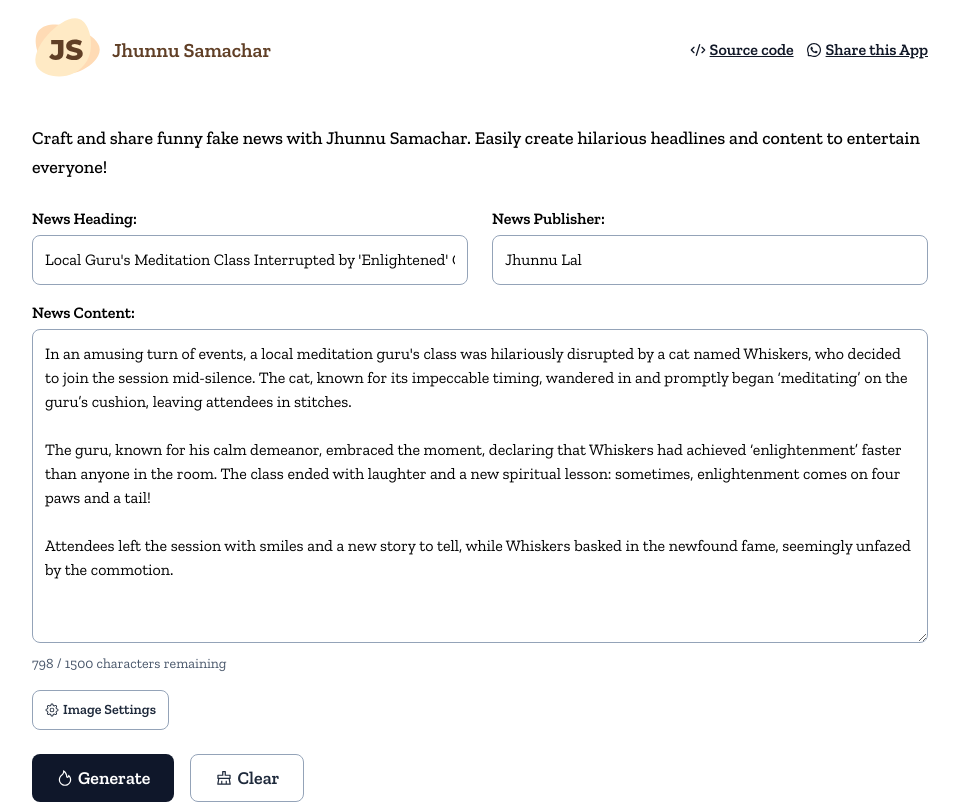
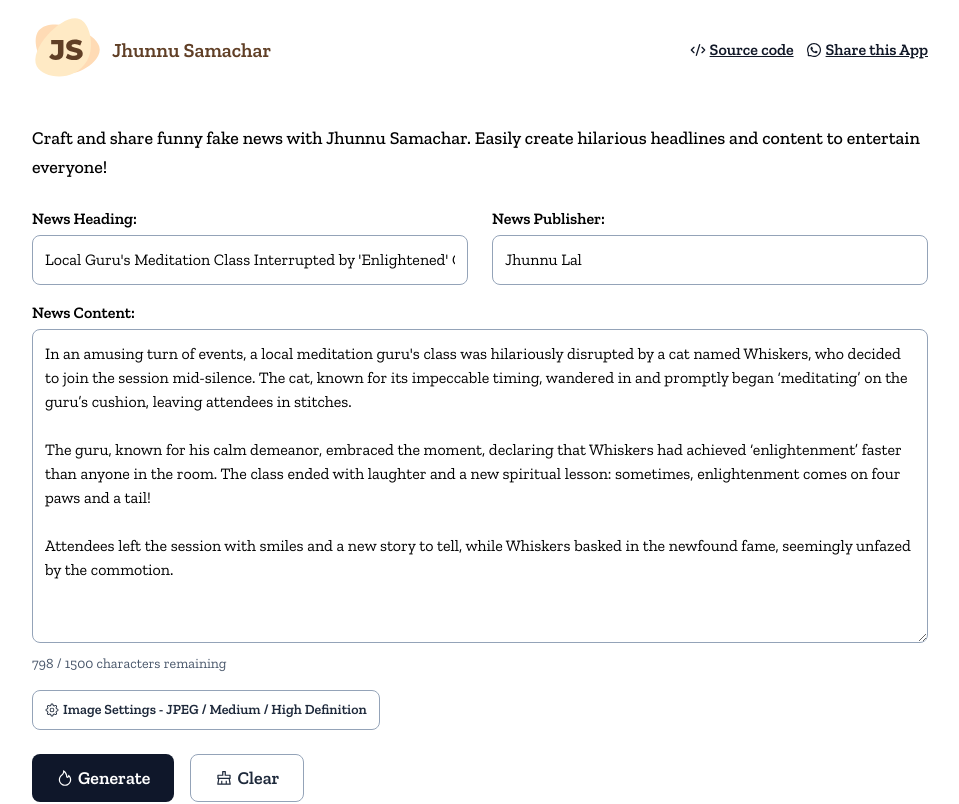
Before and after one commit to vijayhardaha/jhunnu-samachar, a Next.js app: page / in a window 1280 px wide. Shown: the top 804 px of the page, without its empty margins (160-1119 px from the left). Built offline with nearby package versions, Linux system fonts and the light colour scheme; no server answers; a web font is replaced by a local one.

Commit message:
feat(add): display settings in button labels

```diff
--- a/src/components/NewsForm.js
+++ b/src/components/NewsForm.js
@@ -7,6 +7,24 @@ import { AiOutlineFire, AiOutlineClear } from "react-icons/ai";
 import { GoGear } from "react-icons/go";
 
 import NewsPreview from "./NewsPreview";
+
+function getQualityLabel(value) {
+	if (typeof value === "string") value = parseFloat(value);
+	if (value <= 0.35) return "Basic"; // Basic quality, minimal details
+	if (value <= 0.5) return "Standard"; // Standard quality, decent for most uses
+	if (value <= 0.65) return "Enhanced"; // Enhanced quality, more detailed
+	if (value <= 0.75) return "High Definition"; // High Definition, very detailed
+	if (value <= 0.85) return "Ultra HD"; // Ultra HD, top quality for the highest detail
+	return "Super High"; // Super High quality, maximum detail
+}
+
+function getSizeLabel(value) {
+	if (typeof value === "string") value = parseFloat(value);
+	if (value <= 2) return "Small"; // 2 and below maps to Small
+	if (value <= 3) return "Medium"; // Between 2 and 3 maps to Medium
+	if (value <= 4) return "Large"; // Between 3 and 4 maps to Large
+	return "Extra Large"; // Above 4 maps to Extra Large
+}
 
 /**
  * Form for inputting news details and generating preview.
@@ -169,7 +187,7 @@ const NewsForm = ({ news, setNews, setPreview }) => {
 						className="bg-transparent border border-slate-400 hover:bg-slate-50 focus:outline-none focus:ring-2 focus:ring-slate-500 focus:ring-offset-2 text-sm text-slate-800 font-semibold px-3 h-10 rounded-lg inline-flex items-center justify-center whitespace-nowrap"
 					>
 						<GoGear className="mr-1" />
-						Image Settings
+						Image Settings - {news.format.toUpperCase()} / {getSizeLabel(news.scale)} / {getQualityLabel(news.quality)}
 					</button>
 					{isDropdownOpen && (
 						<div className="absolute left-0 top-full mt-1 z-10 bg-white shadow-lg border border-slate-200 rounded-lg p-4 py-3">
```
